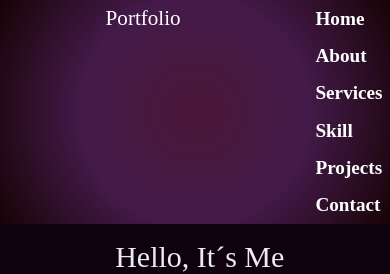
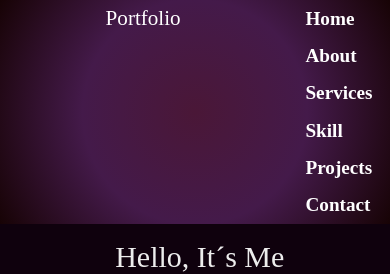
Before and after one commit to Cefz19/Curriculum-js, a website built with webpack: page public/index.html in a window 390 px wide. Shown: the top 274 px of the page. Built offline with nearby package versions, Linux system fonts and the light colour scheme.

```diff
--- a/src/pages/Layout.js
+++ b/src/pages/Layout.js
@@ -1,4 +1,4 @@
-import Header from '../template/Header';
+import Header from '../Template/Header';
 import Sections from './components/Sections';
 const Layout = () => {
   return `
--- a/src/style/SCSS/compónents/_header.scss
+++ b/src/style/SCSS/compónents/_header.scss
@@ -27,7 +27,7 @@
 
     /* Nav Bar */
     .navbar a {
-        padding: .4em 1.52em;
+        padding: .4em 1em;
         display: inline-block;
         font-size: 1em;
         color: #fff;
```
Also changed, not shown: 1 other file.
